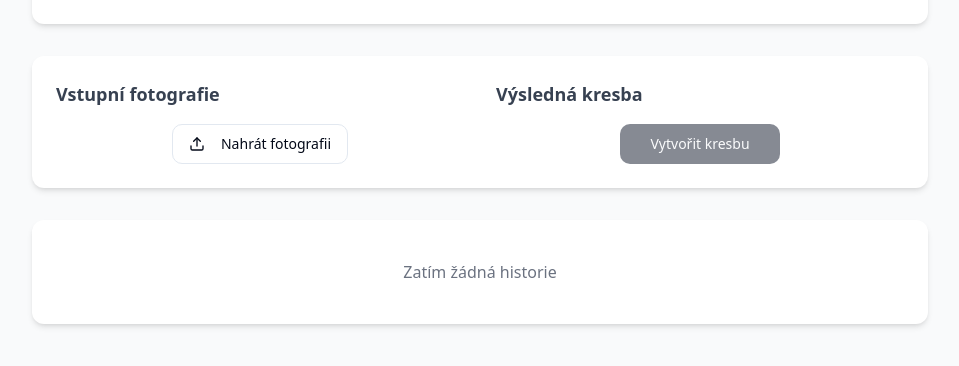
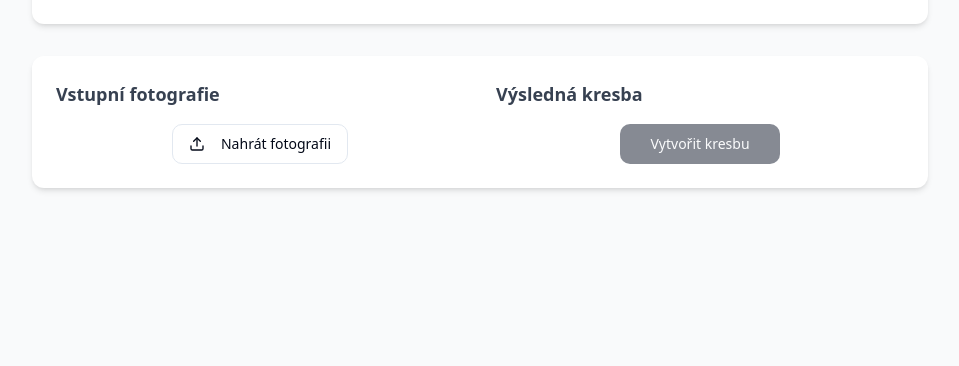
Before and after one commit to miloscermak/kresba, a React (Vite) app: page / in a window 1280 px wide. Shown: the part 326-692 px from the top of the page, without its empty margins (160-1119 px from the left). Built offline with nearby package versions, Linux system fonts and the light colour scheme.

Commit message:
Remove image generation history
Remove the image generation history section from the application.

```diff
--- a/src/pages/Index.tsx
+++ b/src/pages/Index.tsx
@@ -3,11 +3,9 @@ import React, { useState } from 'react';
 import { Button } from "@/components/ui/button";
 import ImageUpload from '@/components/ImageUpload';
 import ImagePreview from '@/components/ImagePreview';
-import ImageHistory from '@/components/ImageHistory';
 import APIKeyInput from '@/components/APIKeyInput';
 import { useToast } from "@/hooks/use-toast";
 import { generateDrawing } from '@/services/openaiService';
-import { useImageHistory } from '@/hooks/useImageHistory';
 import { Download } from 'lucide-react';
 
 const Index = () => {
@@ -16,7 +14,6 @@ const Index = () => {
   const [isLoading, setIsLoading] = useState(false);
   const [apiKey, setApiKey] = useState<string>("");
   const { toast } = useToast();
-  const { history, addToHistory, clearHistory } = useImageHistory();
 
   const handleImageSelect = (file: File) => {
     // Reset previous results when a new image is selected
@@ -68,13 +65,6 @@ const Index = () => {
       console.log("Drawing generated successfully:", imageUrl);
       setResultImage(imageUrl);
 
-      try {
-        addToHistory(sourceImage, imageUrl);
-      } catch (error) {
-        console.error("Error adding to history:", error);
-        // Nezobrazíme uživateli chybu, pokud se nepodaří uložit do historie
-      }
-
       toast({
         title: "Hotovo!",
         description: "Vaše kresba byla úspěšně vygenerována.",
@@ -123,7 +113,6 @@ const Index = () => {
           <APIKeyInput onApiKeyChange={setApiKey} />
         </div>
 
-        <div className="space-y-8">
         <div className="bg-white rounded-xl shadow-md p-6">
           <div className="grid md:grid-cols-2 gap-8">
             <div className="space-y-4">
@@ -165,11 +154,6 @@ const Index = () => {
             </div>
           </div>
         </div>
-
-          <div className="bg-white rounded-xl shadow-md p-6">
-            <ImageHistory history={history} onClearHistory={clearHistory} />
-          </div>
-        </div>
       </div>
     </div>
   );
```
Lines whose indentation alone changed are shown as unchanged.
